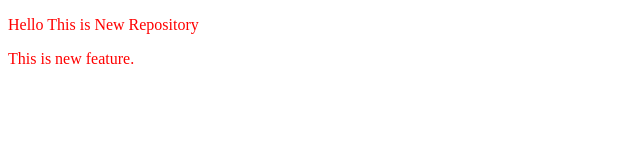
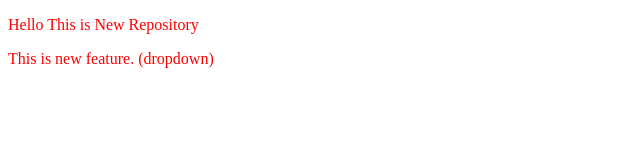
Before and after one commit to TarakJain/demo2, a plain HTML site: page index.html in a window 1280 px wide. Shown: the full height of the page, 0-640 px from the left. Drawn offline with Linux system fonts and the light colour scheme.

Commit message:
dropdown

```diff
--- a/index.html
+++ b/index.html
@@ -8,6 +8,6 @@
 </head>
 <body>
     <p>Hello This is New Repository</p>
-    <p>This is new feature.</p>
+    <p>This is new feature. (dropdown)</p>
 </body>
 </html>
```
